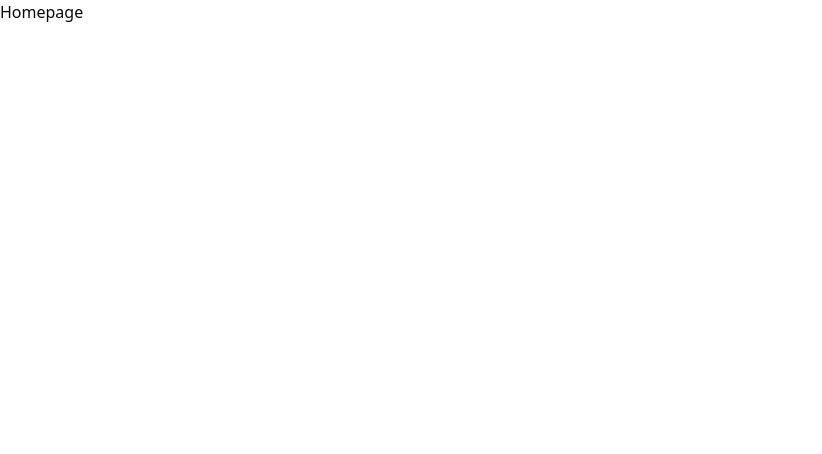
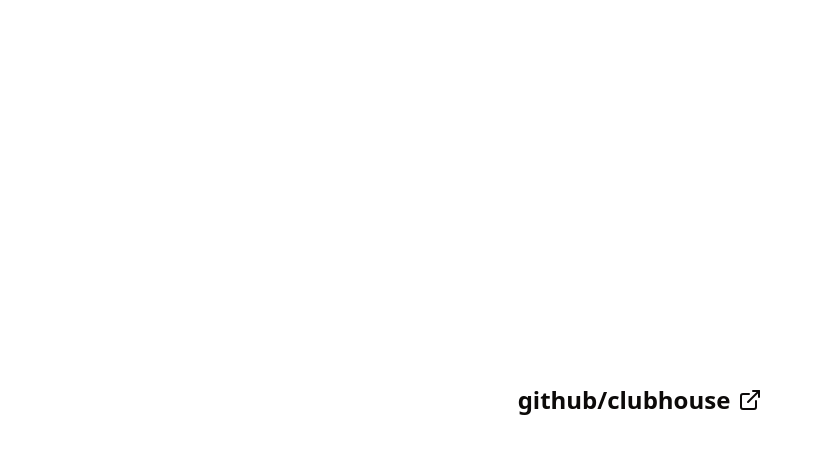
Before and after one commit to lokithor476/clubhouse, a Next.js app: page / in a window 1280 px wide. Shown: the top 454 px of the page, without its empty margins (0-822 px from the left). Built offline with nearby package versions, Linux system fonts and the light colour scheme.

Commit message:
feat(home): add temporary redirect to github repo

```diff
--- a/src/app/page.tsx
+++ b/src/app/page.tsx
@@ -1,3 +1,18 @@
+import { ExternalLink } from "lucide-react";
+import Link from "next/link";
+
 export default function Home() {
-  return <div>Homepage</div>;
+  return (
+    <div className="min-h-svh flex flex-col items-center justify-center">
+      <Link href="https://github.com/lokithor476/clubhouse">
+        <div className="flex items-center gap-2 text-2xl font-bold group cursor-pointer">
+          <div className="transition-colors">
+            <span>github/</span>
+            <span className="group-hover:text-blue-500 group-hover:underline">clubhouse</span>
+          </div>
+          <ExternalLink className="group-hover:scale-110 transition-transform" />
+        </div>
+      </Link>
+    </div>
+  );
 }
```
